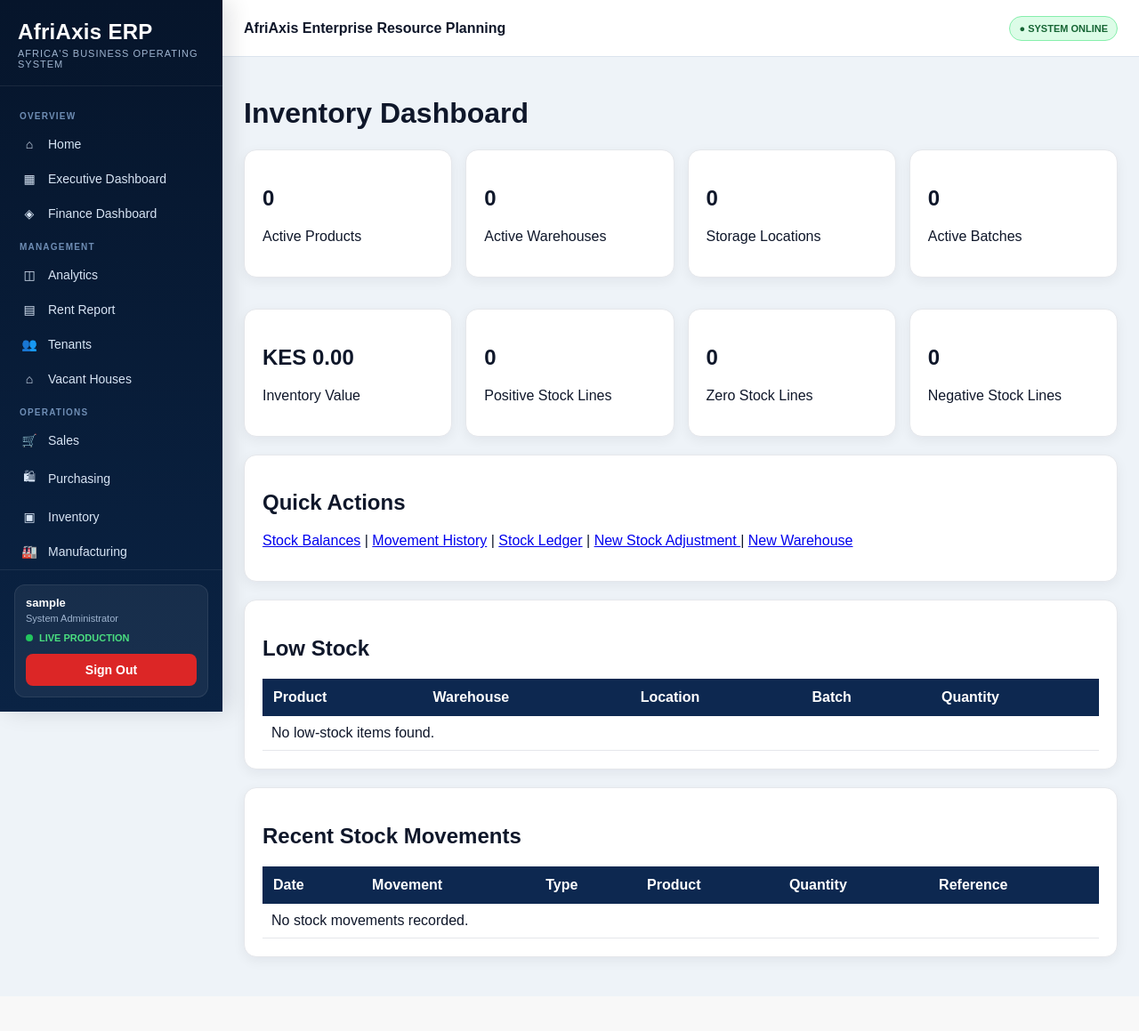
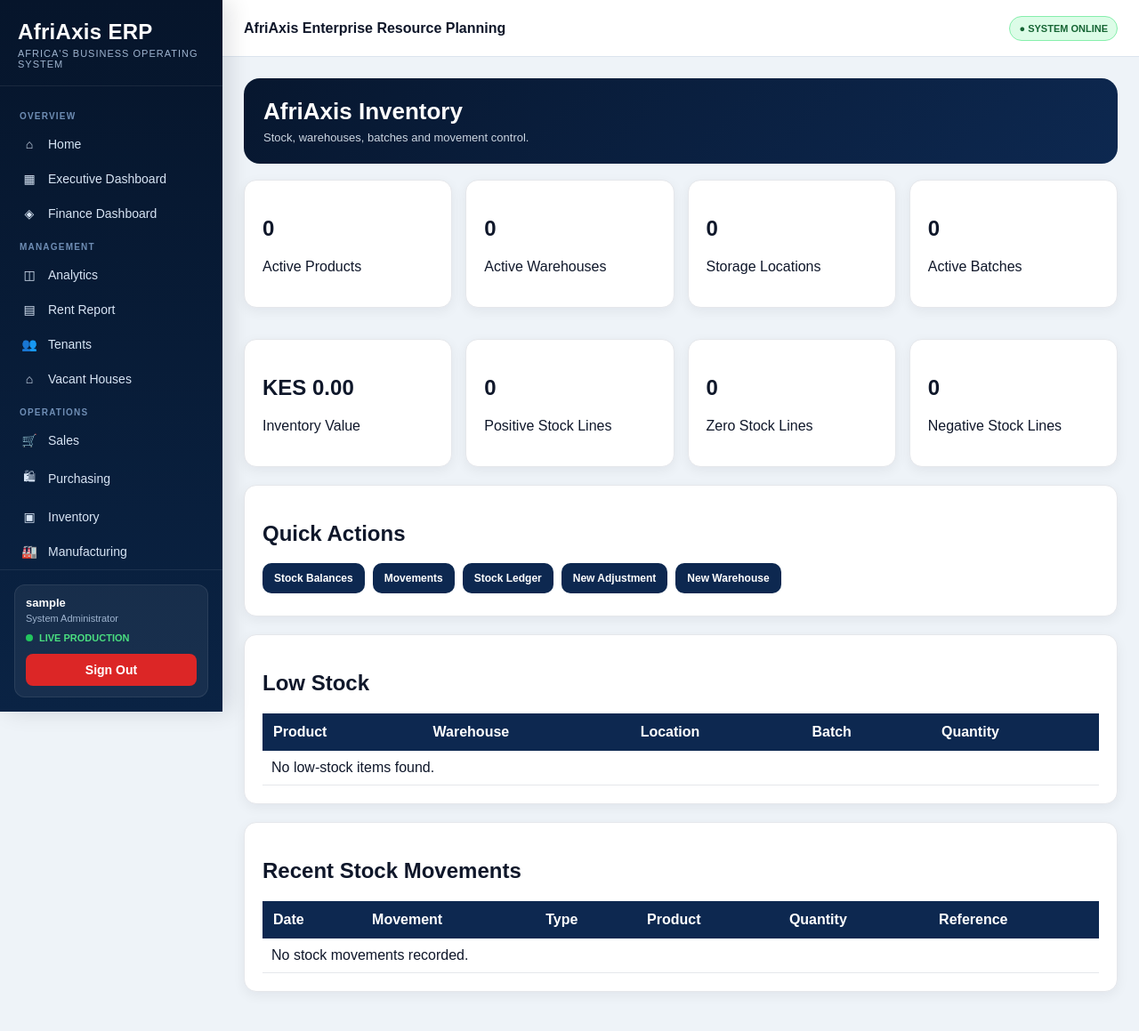
Before and after one commit to pascalnjosh/AfriAxis-Group, a Django app: page /inventory/ in a window 1280 px wide. Shown: the whole page at 89% size. Before the commit the page ends 1086 px from the top, so only its background shows below. Run offline with Django 5.2, Linux system fonts and the light colour scheme; the visitor is signed in with stand-in values (Sample User, id 1); data comes from the database, SQL or seed files in the repository; data that the repository does not hold is empty.

Commit message:
Redesign inventory dashboard for AfriAxis mobile app

```diff
--- a/templates/inventory/dashboard.html
+++ b/templates/inventory/dashboard.html
@@ -6,7 +6,141 @@ Inventory Dashboard | AfriAxis ERP
 
 {% block content %}
 
-<h1>Inventory Dashboard</h1>
+<style>
+
+/* ===== AFRIAXIS INVENTORY MOBILE V2 ===== */
+
+.inventory-head{
+    background:linear-gradient(135deg,#07172f,#0d2850);
+    color:#fff;
+    padding:22px;
+    border-radius:18px;
+    margin-bottom:18px;
+}
+
+.inventory-head h1{
+    margin:0;
+    color:#fff;
+    font-size:26px;
+}
+
+.inventory-head p{
+    margin:6px 0 0;
+    color:#cbd5e1;
+    font-size:13px;
+}
+
+.inventory-actions{
+    display:flex;
+    gap:9px;
+    overflow-x:auto;
+    flex-wrap:nowrap;
+    padding-bottom:5px;
+    scrollbar-width:none;
+}
+
+.inventory-actions::-webkit-scrollbar{
+    display:none;
+}
+
+.inventory-actions a{
+    display:inline-block;
+    flex:0 0 auto;
+    padding:10px 13px;
+    border-radius:10px;
+    background:#0d2850;
+    color:#fff;
+    text-decoration:none;
+    font-size:12px;
+    font-weight:700;
+    white-space:nowrap;
+}
+
+.inventory-table-wrap{
+    overflow-x:auto;
+    width:100%;
+}
+
+.inventory-table-wrap table{
+    width:100%;
+}
+
+@media(max-width:700px){
+
+    .inventory-head{
+        padding:16px;
+        border-radius:14px;
+        margin-bottom:13px;
+    }
+
+    .inventory-head h1{
+        font-size:19px;
+        line-height:1.2;
+    }
+
+    .inventory-head p{
+        font-size:10px;
+        line-height:1.4;
+    }
+
+    .grid{
+        grid-template-columns:repeat(2,minmax(0,1fr)) !important;
+        gap:9px !important;
+    }
+
+    .grid .card{
+        padding:12px !important;
+        min-height:92px;
+        border-radius:13px;
+    }
+
+    .grid .card h2{
+        font-size:16px !important;
+        line-height:1.2;
+        margin-bottom:5px;
+        word-break:break-word;
+    }
+
+    .grid .card p{
+        font-size:9px;
+        line-height:1.3;
+    }
+
+    .inventory-actions{
+        gap:7px;
+    }
+
+    .inventory-actions a{
+        padding:9px 11px;
+        font-size:10px;
+    }
+
+    .inventory-table-wrap table{
+        min-width:650px;
+    }
+
+    .inventory-table-wrap th,
+    .inventory-table-wrap td{
+        padding:8px 9px;
+        font-size:10px;
+    }
+
+    .card{
+        border-radius:13px;
+    }
+
+    .card h2{
+        font-size:14px;
+    }
+}
+
+</style>
+
+
+<div class="inventory-head">
+    <h1>AfriAxis Inventory</h1>
+    <p>Stock, warehouses, batches and movement control.</p>
+</div>
 
 <div class="grid">
     <div class="card">
@@ -53,27 +187,22 @@ Inventory Dashboard | AfriAxis ERP
 <div class="card">
     <h2>Quick Actions</h2>
 
-    <p>
-        <a href="{% url 'stock_balances' %}">Stock Balances</a>
-        |
-        <a href="{% url 'movement_history' %}">Movement History</a>
-        |
-        <a href="{% url 'stock_ledger' %}">Stock Ledger</a>
-        |
-        <a href="/admin/inventory/stockadjustment/add/">
-            New Stock Adjustment
-        </a>
-        |
-        <a href="/admin/inventory/warehouse/add/">
-            New Warehouse
-        </a>
-    </p>
+<div class="inventory-actions">
+    <a href="{% url 'stock_balances' %}">Stock Balances</a>
+    <a href="{% url 'movement_history' %}">Movements</a>
+    <a href="{% url 'stock_ledger' %}">Stock Ledger</a>
+
+    {% if request.user.is_superuser %}
+    <a href="/admin/inventory/stockadjustment/add/">New Adjustment</a>
+    <a href="/admin/inventory/warehouse/add/">New Warehouse</a>
+    {% endif %}
+</div>
 </div>
 
 <div class="card">
     <h2>Low Stock</h2>
 
-    <table>
+    <div class="inventory-table-wrap"><table>
         <thead>
             <tr>
                 <th>Product</th>
@@ -99,13 +228,13 @@ Inventory Dashboard | AfriAxis ERP
             </tr>
             {% endfor %}
         </tbody>
-    </table>
+    </table></div>
 </div>
 
 <div class="card">
     <h2>Recent Stock Movements</h2>
 
-    <table>
+    <div class="inventory-table-wrap"><table>
         <thead>
             <tr>
                 <th>Date</th>
@@ -133,7 +262,7 @@ Inventory Dashboard | AfriAxis ERP
             </tr>
             {% endfor %}
         </tbody>
-    </table>
+    </table></div>
 </div>
 
 {% endblock %}
```
